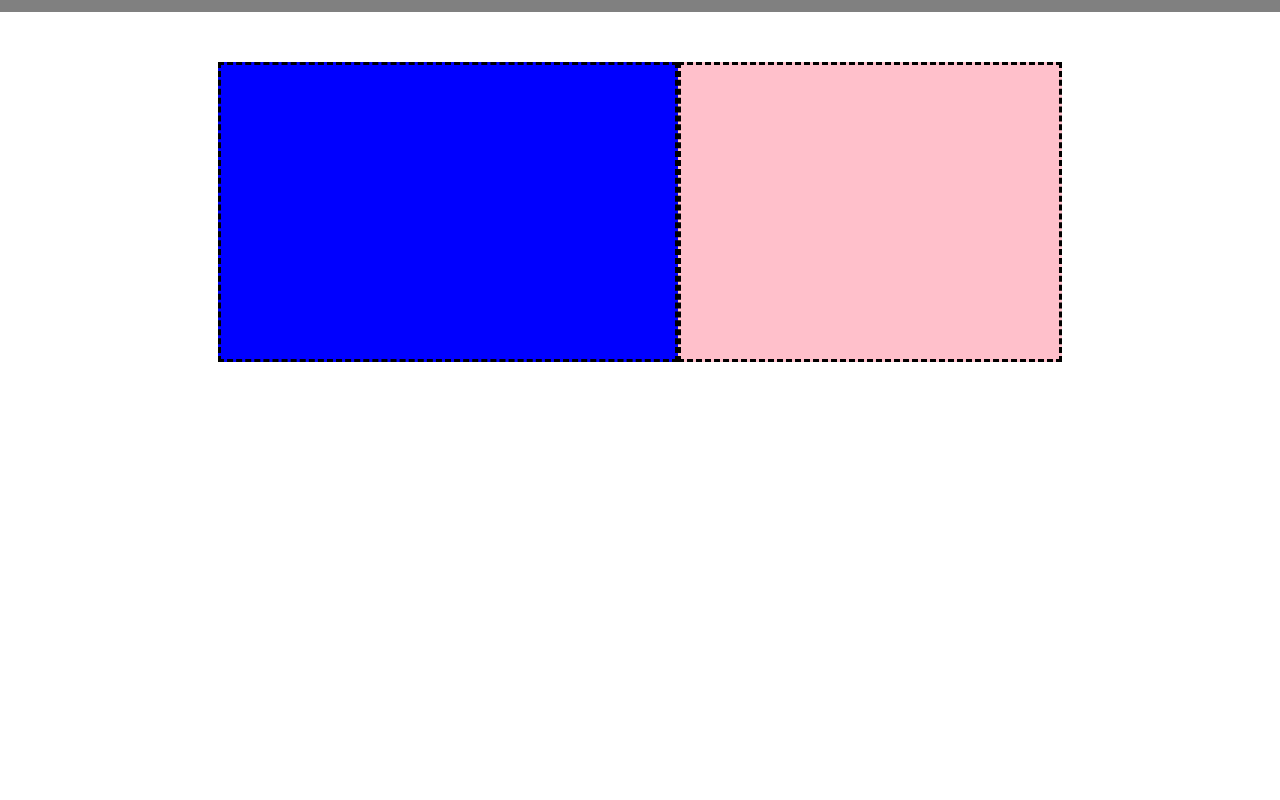
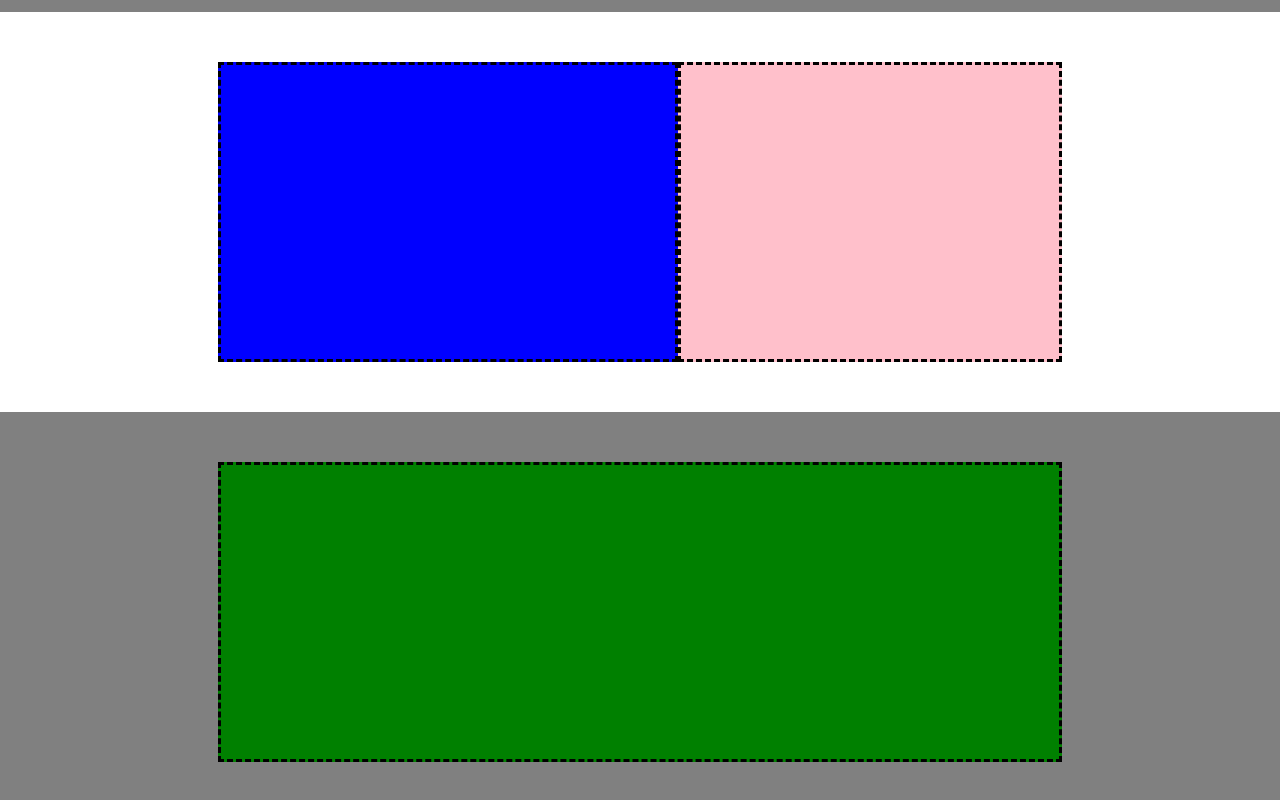
Before and after one commit to GiuliaGlave/htmlcss-struttura-discord, a plain HTML site: page index.html in a window 1280 px wide. Shown: the part 1238-2038 px from the top of the page. Drawn offline with Linux system fonts and the light colour scheme.

Commit message:
add section 5

```diff
--- a/index.html
+++ b/index.html
@@ -48,7 +48,7 @@
 
         <section>
             <div class="section container-sect-5">
-
+                <div class="content-sect-5"></div>
             </div>
         </section>
 
--- a/style.css
+++ b/style.css
@@ -143,3 +143,21 @@ body {
 .pink-box-4{
 	background-color: pink;
 }
+
+/*SECTION 5*/
+
+.container-sect-5{
+	background-color: grey;
+	display: flex;
+	justify-content: center;
+	align-items: center;
+}
+
+.content-sect-5{
+	width: 60%;
+    height: 300px;
+    border: dashed;
+	background-color: green;
+	display: flex;
+	flex-grow: 0.15;
+}
```
